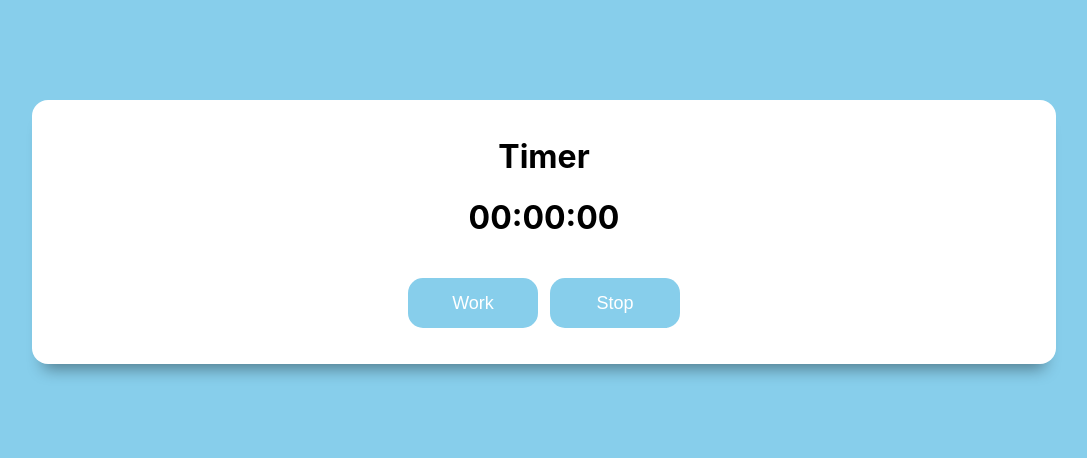
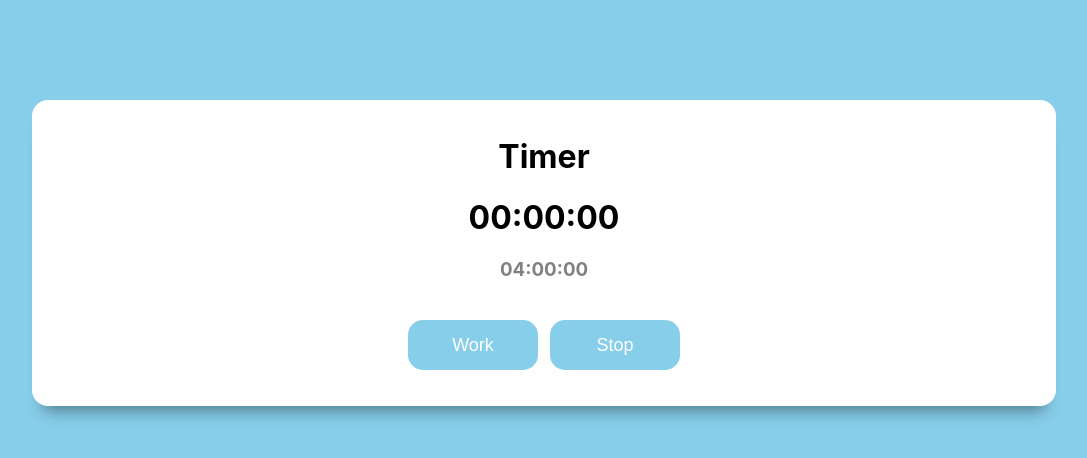
Before and after one commit to iafs32/react-workodoro, a React (Create React App) app: page / in a window 1280 px wide. Shown: the top 458 px of the page, without its empty margins (96-1183 px from the left). Built offline with nearby package versions, Linux system fonts and the light colour scheme.

Commit message:
Add an additional timer to track the maximum amount of work time per day

```diff
--- a/src/Components/Timer.js
+++ b/src/Components/Timer.js
@@ -6,6 +6,9 @@ export const Timer = () => {
     const [seconds, setSeconds] = useState(0);
     const [minutes, setMinutes] = useState(0);
     const [hours, setHours] = useState(0);
+    const [secondsLimit, setSecondsLimit] = useState(0);
+    const [minutesLimit, setMinutesLimit] = useState(0);
+    const [hoursLimit, setHoursLimit] = useState(4);
     const [isCountdown, setIsCountdown] = useState(true);
     const [toogleButtonText, setToogleButtonText] = useState('Work');
     const [isPlaying, setIsPlaying] = useState(false);
@@ -26,6 +29,23 @@ export const Timer = () => {
               if(minutes === 59){
                 setMinutes(0);
                 setHours(hours + 1);
+              }
+            }
+
+            if(secondsLimit > 0) {
+              setSecondsLimit(secondsLimit - 1);
+            } else {
+              if(minutesLimit > 0) {
+                setSecondsLimit(59);
+                setMinutesLimit(minutesLimit - 1);
+              } else {
+                if (hoursLimit > 0) {
+                  setMinutesLimit(59);
+                  setSecondsLimit(59);
+                  setHoursLimit(hoursLimit - 1);
+                } else {
+                  playSound();
+                }
               }
             }
           }
@@ -99,6 +119,9 @@ export const Timer = () => {
             <h1>
               {hours < 10 ? '0' + hours : hours}:{minutes < 10 ? '0' + minutes : minutes}:{seconds < 10 ? '0' + seconds : seconds}
             </h1>
+            <h3>
+              {hoursLimit < 10 ? '0' + hoursLimit : hoursLimit}:{minutesLimit < 10 ? '0' + minutesLimit : minutesLimit}:{secondsLimit < 10 ? '0' + secondsLimit : secondsLimit}
+            </h3>
             <button className="restart" onClick={start}>{toogleButtonText}</button>
             <button className="stop" onClick={stop}>Stop</button>
           </div>
--- a/src/Components/timer.css
+++ b/src/Components/timer.css
@@ -18,6 +18,10 @@
     box-shadow: 0 1rem 1rem -0.7rem rgb(0, 0, 0, 0.4);
 }
 
+.timer_container h3 {
+    color: gray
+}
+
 .stop, .restart {
     margin-top: 20px;
     margin-bottom: 20px;
```
